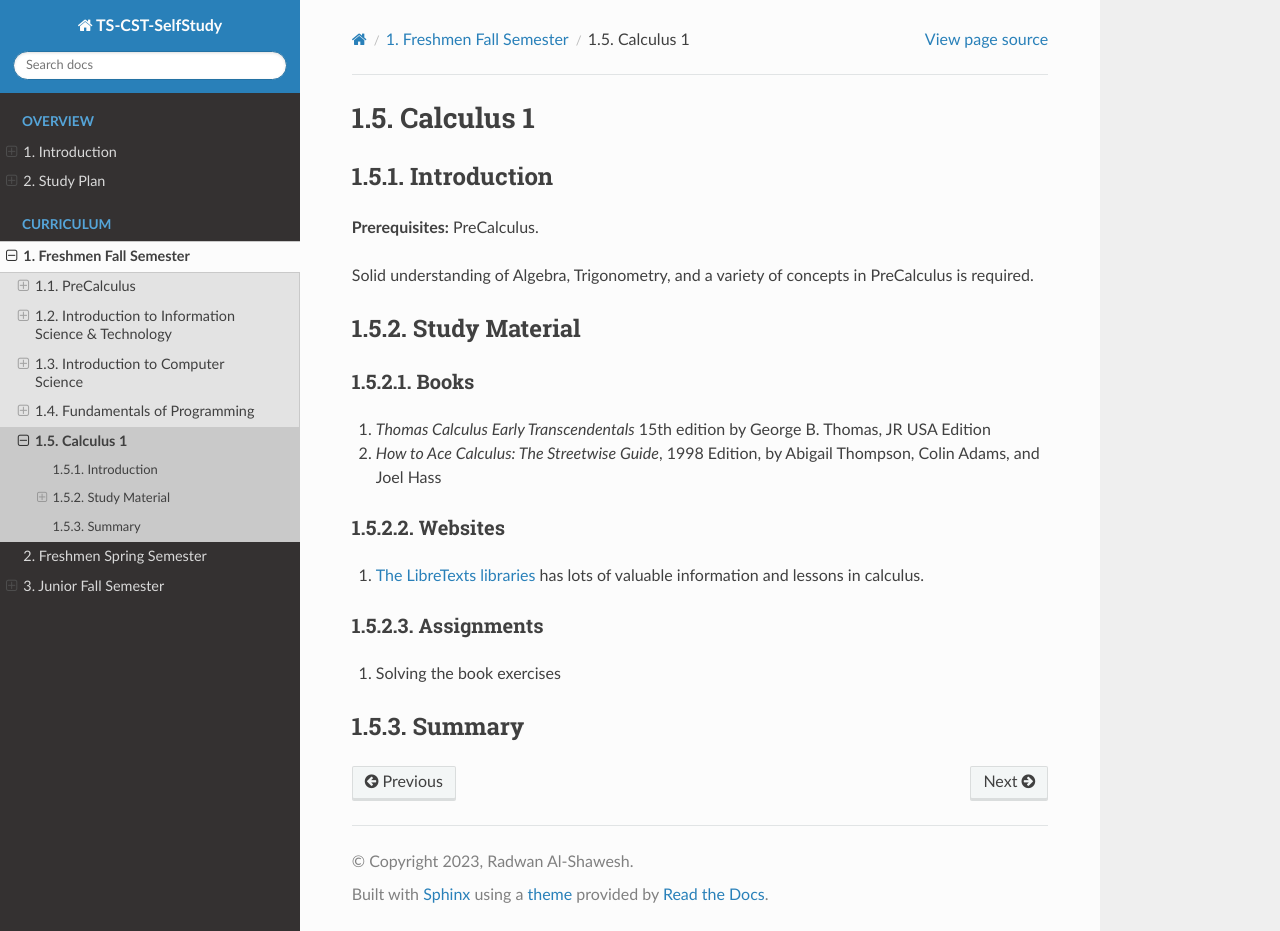
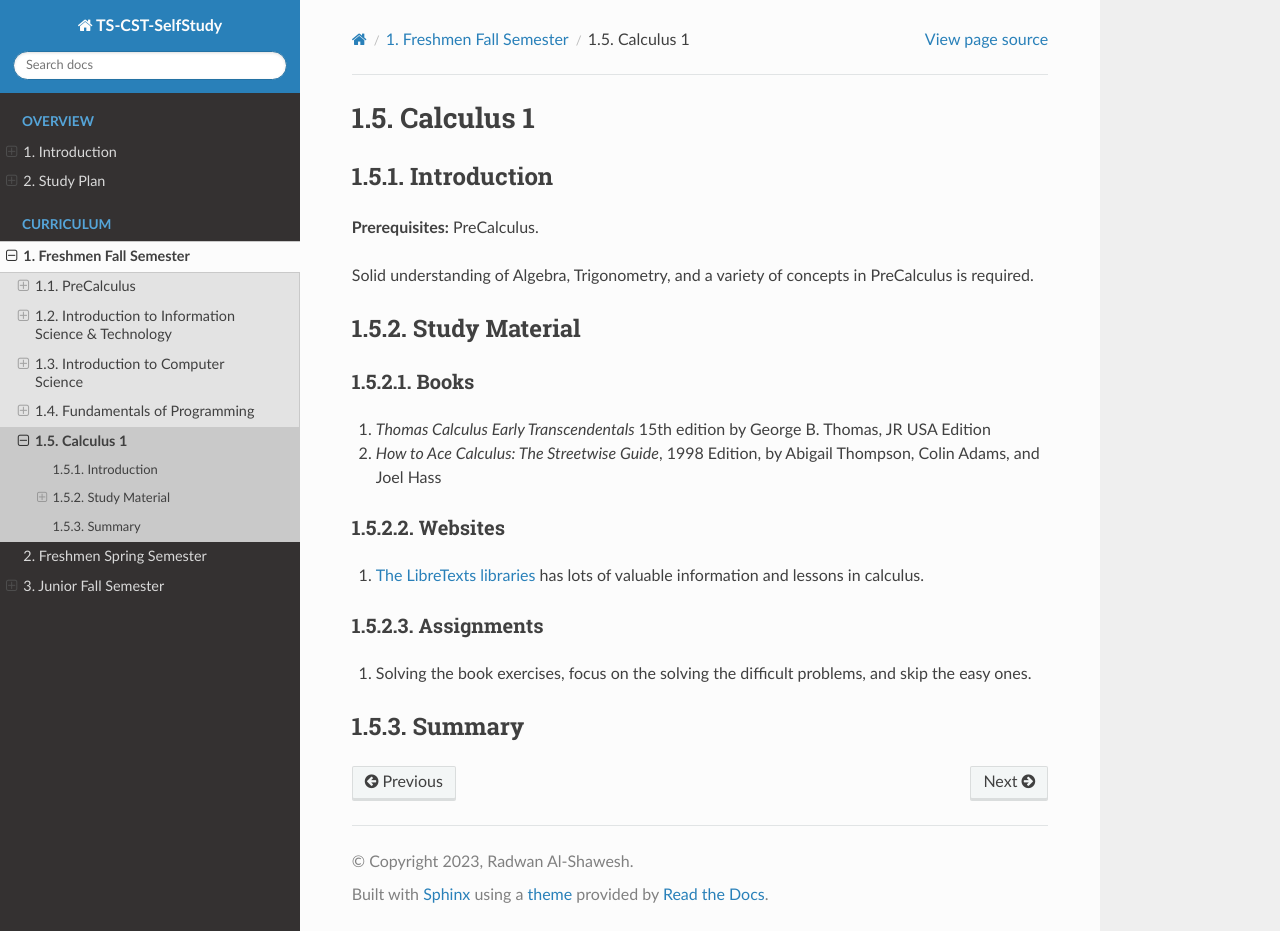
Before and after one commit to radwanCS/Tsinghua-CS-SelfStudy, a Sphinx documentation site: the page built from docs/source/content/freshmen_1/calculus_1/calculus_1.rst, in a window 1280 px wide and 931 px high. Built offline with Sphinx 7.4.7 and the Read the Docs theme 3.1.0, drawn with Linux system fonts in a browser that asks for light colours.

Commit message:
minor updates

```diff
--- a/docs/source/content/freshmen_1/calculus_1/calculus_1.rst
+++ b/docs/source/content/freshmen_1/calculus_1/calculus_1.rst
@@ -25,7 +25,7 @@ Websites
 Assignments
 ^^^^^^^^^^^
 
-#. Solving the book exercises
+#. Solving the book exercises, focus on the solving the difficult problems, and skip the easy ones.
 
 
 Summary
--- a/docs/source/content/freshmen_1/fundamentals_of_programming/fundamentals_of_progamming.rst
+++ b/docs/source/content/freshmen_1/fundamentals_of_programming/fundamentals_of_progamming.rst
@@ -33,7 +33,7 @@ Online Resources
 
    This website, `www.learncpp.com <https://www.learncpp.com/>`_, offers comprehensive lessons on programming and modern C++. It's regularly updated, highly recommended by many developers, and superior to studying from a book due to its frequent updates.
 
-#. Coding Challenge Platforms
+#. Coding Challenge Platforms (Optional)
 
    There are multiple websites that can help sharpen your programming skills. You can choose any platform you prefer, but the ones I favor and recommend are:
 
--- a/docs/source/content/freshmen_1/precalculus/precalculus.rst
+++ b/docs/source/content/freshmen_1/precalculus/precalculus.rst
@@ -26,7 +26,7 @@ Assignments
 
 #. Solving the book exercises
 
-For this course, I solved almost all odd-numbered questions. Sometimes I skipped the easy problems, but overall,
+For this course, After I finished reading the book I solved almost all odd-numbered questions. Most of the times I skipped the easy problems, but overall,
 I managed to solve around 80-90% of all odd-numbered problems in the book.
 
 Summary
--- a/docs/source/content/junior_1/software_engineering/software_engineering.rst
+++ b/docs/source/content/junior_1/software_engineering/software_engineering.rst
@@ -6,7 +6,7 @@ Introduction
 
 **Prerequisites:**
 
-Discreet Maths, programming design, Object Oriented Programming.
+Discreet Maths, Programming Design, Object Oriented Programming.
 
 Study Material
 --------------
```
Also changed, not shown: docs/source/content/freshmen_2/freshmen_2.rst (line endings or trailing spaces).
